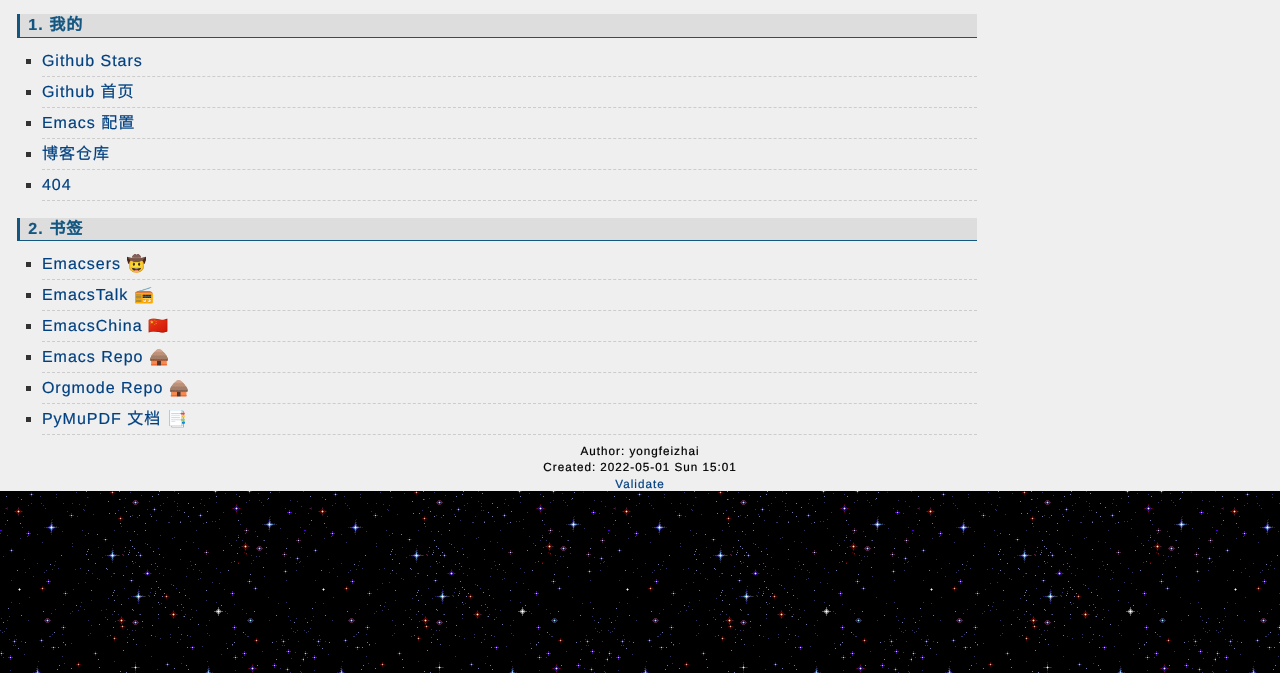
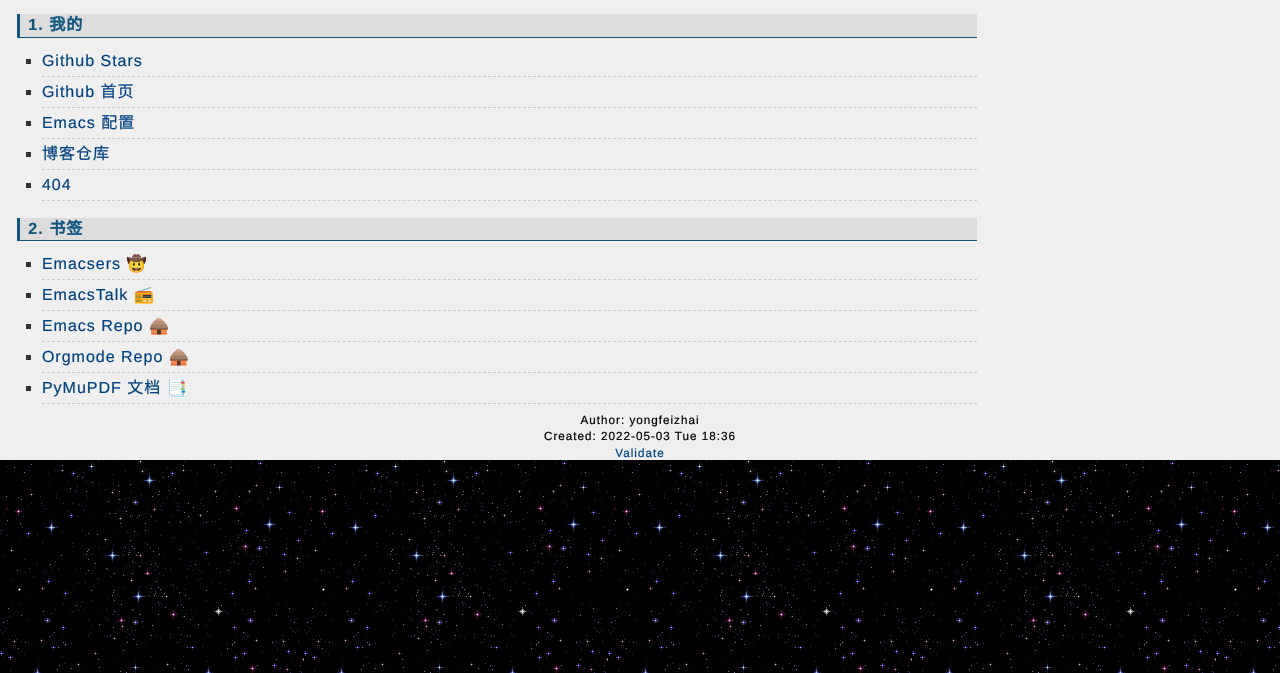
Before and after one commit to feiyongzhai/feiyongzhai.github.io, a plain HTML site: page html/index.html in a window 1280 px wide. Shown: the part 127-800 px from the top of the page. Drawn offline with Linux system fonts and the light colour scheme; a web font is replaced by a local one.

Commit message:
2022-05-03

```diff
--- a/html/index.html
+++ b/html/index.html
@@ -3,7 +3,7 @@
 "http://www.w3.org/TR/xhtml1/DTD/xhtml1-strict.dtd">
 <html xmlns="http://www.w3.org/1999/xhtml" lang="en" xml:lang="en">
 <head>
-<!-- 2022-05-01 Sun 15:01 -->
+<!-- 2022-05-03 Tue 18:36 -->
 <meta http-equiv="Content-Type" content="text/html;charset=utf-8" />
 <meta name="viewport" content="width=device-width, initial-scale=1" />
 <title>我的小博客</title>
@@ -236,7 +236,6 @@
 <ul class="org-ul">
 <li><a href="links.html">Emacsers</a> 🤠</li>
 <li><a href="https://emacstalk.github.io/">EmacsTalk</a> 📻</li>
-<li><a href="https://emacs-china.org/">EmacsChina</a> 🇨🇳</li>
 <li><a href="https://git.savannah.gnu.org/cgit/emacs.git">Emacs Repo</a> 🛖</li>
 <li><a href="https://git.savannah.gnu.org/cgit/emacs/org-mode.git/">Orgmode Repo</a> 🛖</li>
 <li><a href="https://pymupdf.readthedocs.io/en/latest/">PyMuPDF 文档</a> 📑</li>
@@ -246,7 +245,7 @@
 </div>
 <div id="postamble" class="status">
 <p class="author">Author: yongfeizhai</p>
-<p class="date">Created: 2022-05-01 Sun 15:01</p>
+<p class="date">Created: 2022-05-03 Tue 18:36</p>
 <p class="validation"><a href="https://validator.w3.org/check?uri=referer">Validate</a></p>
 </div>
 </body>
```
Also changed, not shown: html/sitemap.html (+2 -2 lines), 1 other file.
